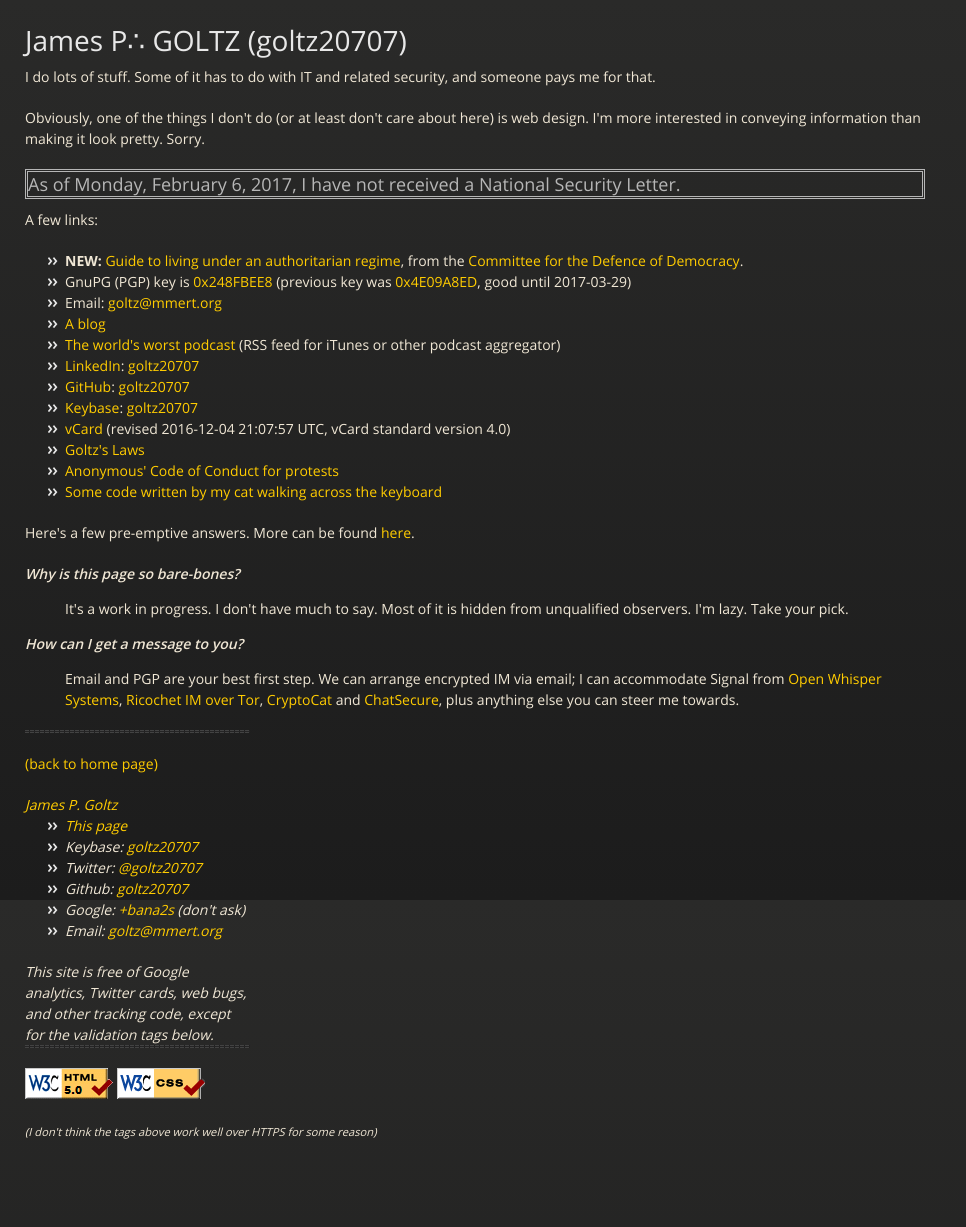
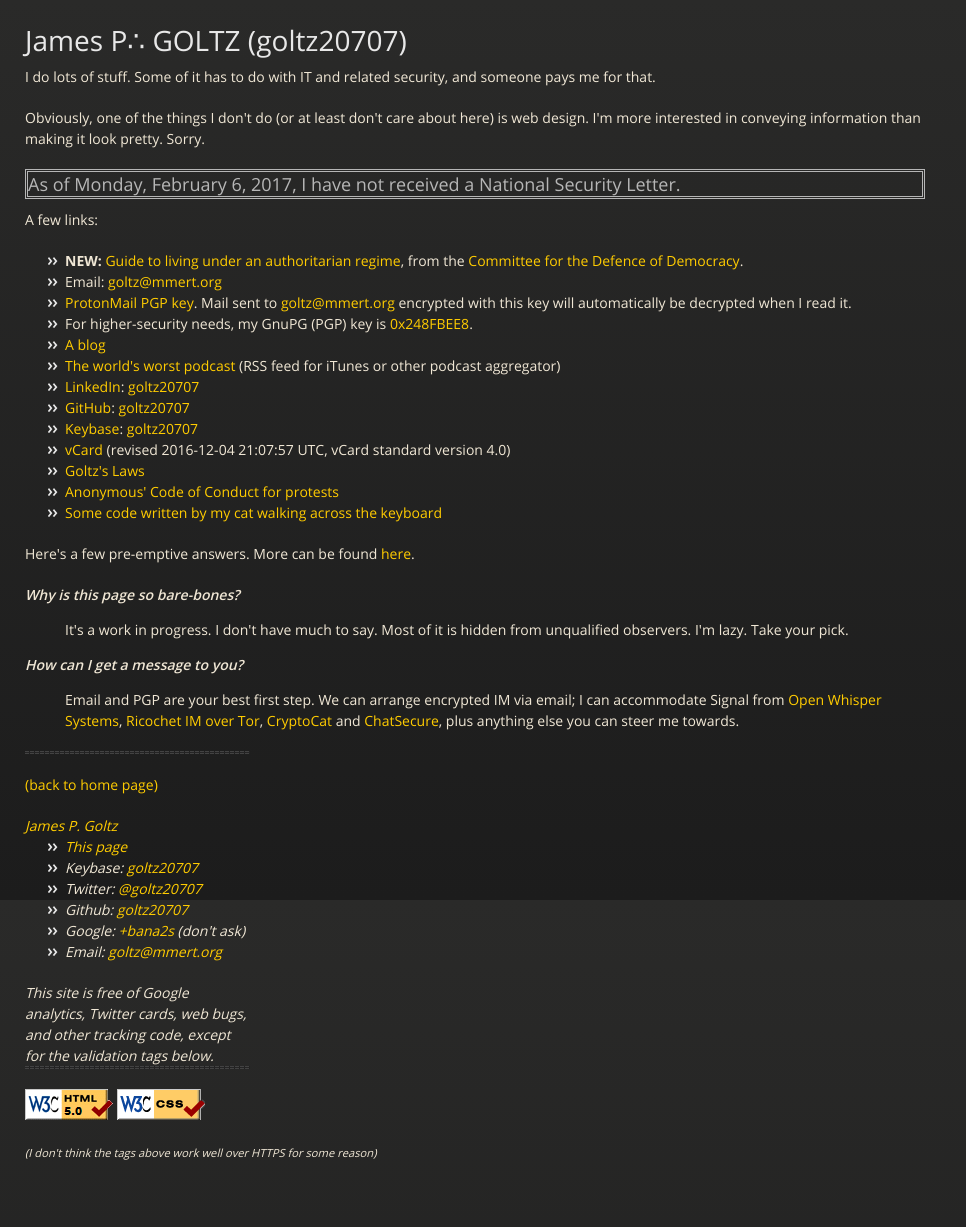
Before and after one commit to goltz20707/goltz20707.github.io, a Jekyll site: the page built from index.html, in a window 1280 px wide. Shown: the whole page, without its empty margins (0-966 px from the left). Built offline with Jekyll 4.4.1, drawn with Linux system fonts in a browser that asks for light colours; before the commit the page ends 1206 px from its top, so only the background shows below that.

Commit message:
Added ProtonMail-generated PGP key.

```diff
--- a/index.html
+++ b/index.html
@@ -27,12 +27,14 @@
       to living under an authoritarian regime</a>, from
     the <a href="http://www.kod.ngo/">Committee for the Defence of
       Democracy</a>.</li>
-  <li>GnuPG (PGP) key
-    is <a href="https://keybase.io/goltz20707/pgp_keys.asc?fingerprint=a8eba189c2a8431a30f699ae7fa6a207248fbee8">0x248FBEE8</a>
-    (previous key
-    was <a href="https://pgp.mit.edu/pks/lookup?search=0x4E09A8ED">0x4E09A8ED</a>,
-    good until 2017-03-29)</li>
   <li>Email: <a href="mailto:goltz@mmert.org">goltz@mmert.org</a></li>
+  <li><a href="https://protonmail.com/">ProtonMail</a> <a href="https://goltz20707.keybase.pub/publickey.goltz%40mmert.org.asc">PGP
+      key</a>.  Mail sent
+      to <a href="mailto:goltz@mmert.org">goltz@mmert.org</a>
+      encrypted with this key will automatically be decrypted when I
+      read it.</li>
+  <li>For higher-security needs, my GnuPG (PGP) key
+    is <a href="https://keybase.io/goltz20707/pgp_keys.asc?fingerprint=a8eba189c2a8431a30f699ae7fa6a207248fbee8">0x248FBEE8</a>.</li>
   <li><a href="blog.html">A blog</a></li>
   <li><a href="npi.xml">The world's worst podcast</a> (RSS feed for
       iTunes or other podcast aggregator)</li>
```
